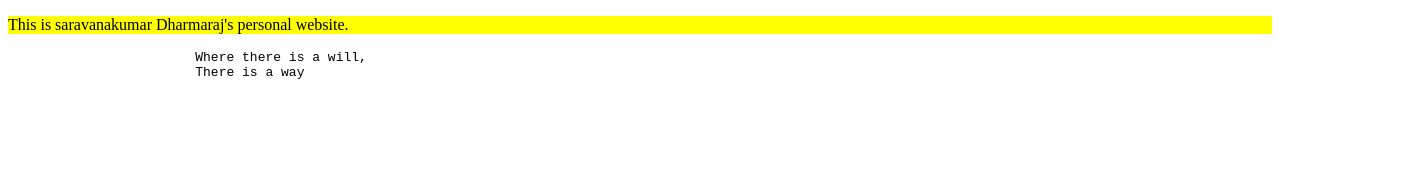
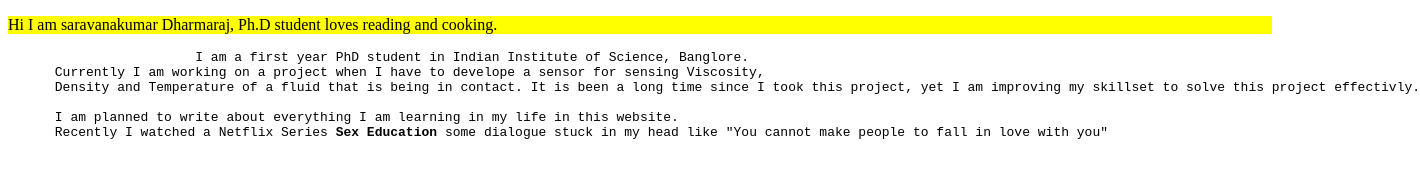
Before and after one commit to saravanasmailbox/saravanasmailbox.github.io, a plain HTML site: page index.html in a window 1280 px wide. Shown: the whole page, 1420 px wide, since content can reach past the window. Drawn offline with Linux system fonts and the light colour scheme.

Commit message:
Update index.html

```diff
--- a/index.html
+++ b/index.html
@@ -5,12 +5,16 @@
 	</head>
 	<BODY>
 		<p style='background-color:yellow'>
-			This is saravanakumar Dharmaraj's personal website.
+			Hi I am saravanakumar Dharmaraj, Ph.D student loves reading and cooking.
 		</p>
 		<p>
 		<pre>
-			Where there is a will,
-			There is a way
+			I am a first year PhD student in Indian Institute of Science, Banglore.
+      Currently I am working on a project when I have to develope a sensor for sensing Viscosity,
+      Density and Temperature of a fluid that is being in contact. It is been a long time since I took this project, yet I am improving my skillset to solve this project effectivly.
+
+      I am planned to write about everything I am learning in my life in this website.
+      Recently I watched a Netflix Series <strong>Sex Education</strong> some dialogue stuck in my head like "You cannot make people to fall in love with you"
 		</pre>
 		</p>
    </body>
```
